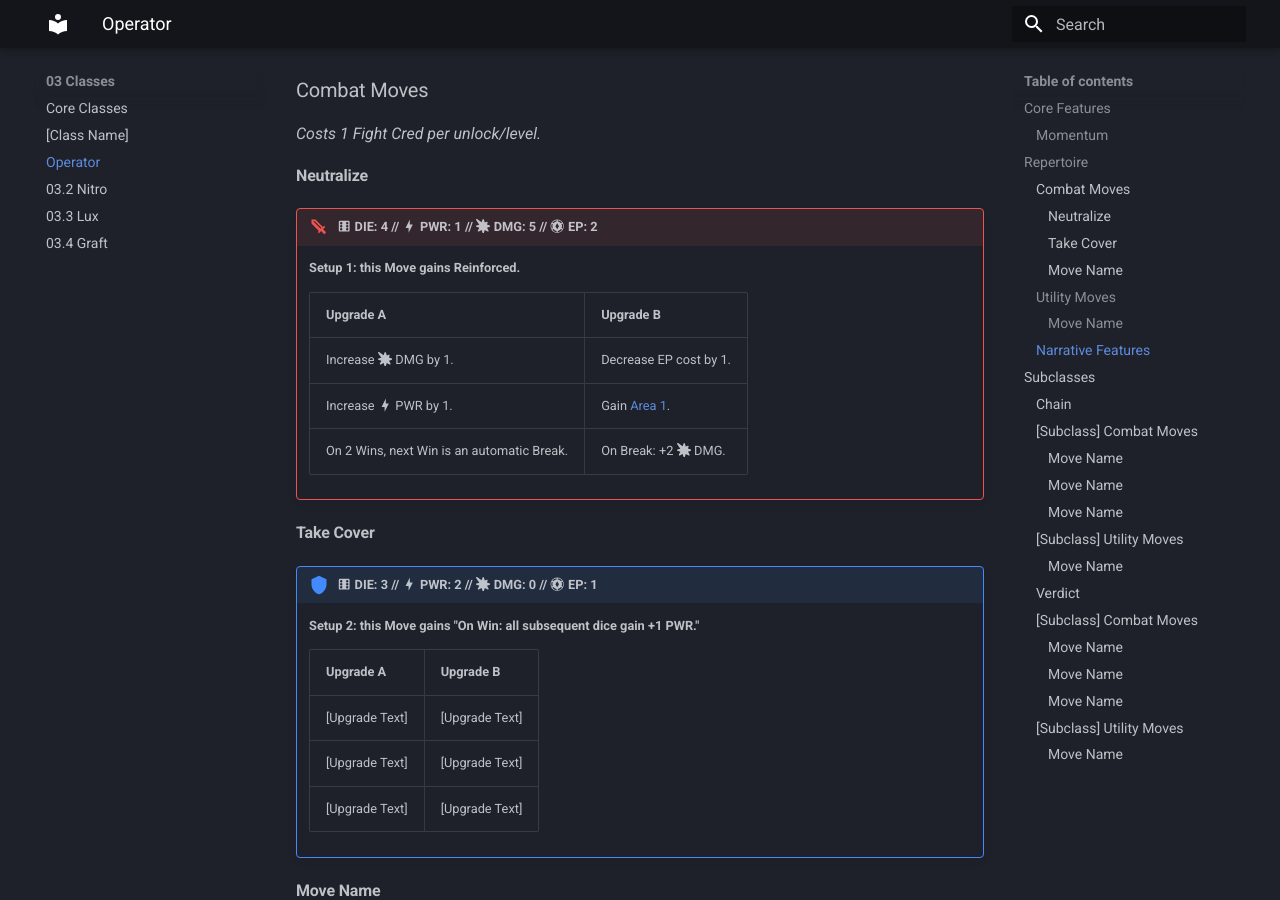
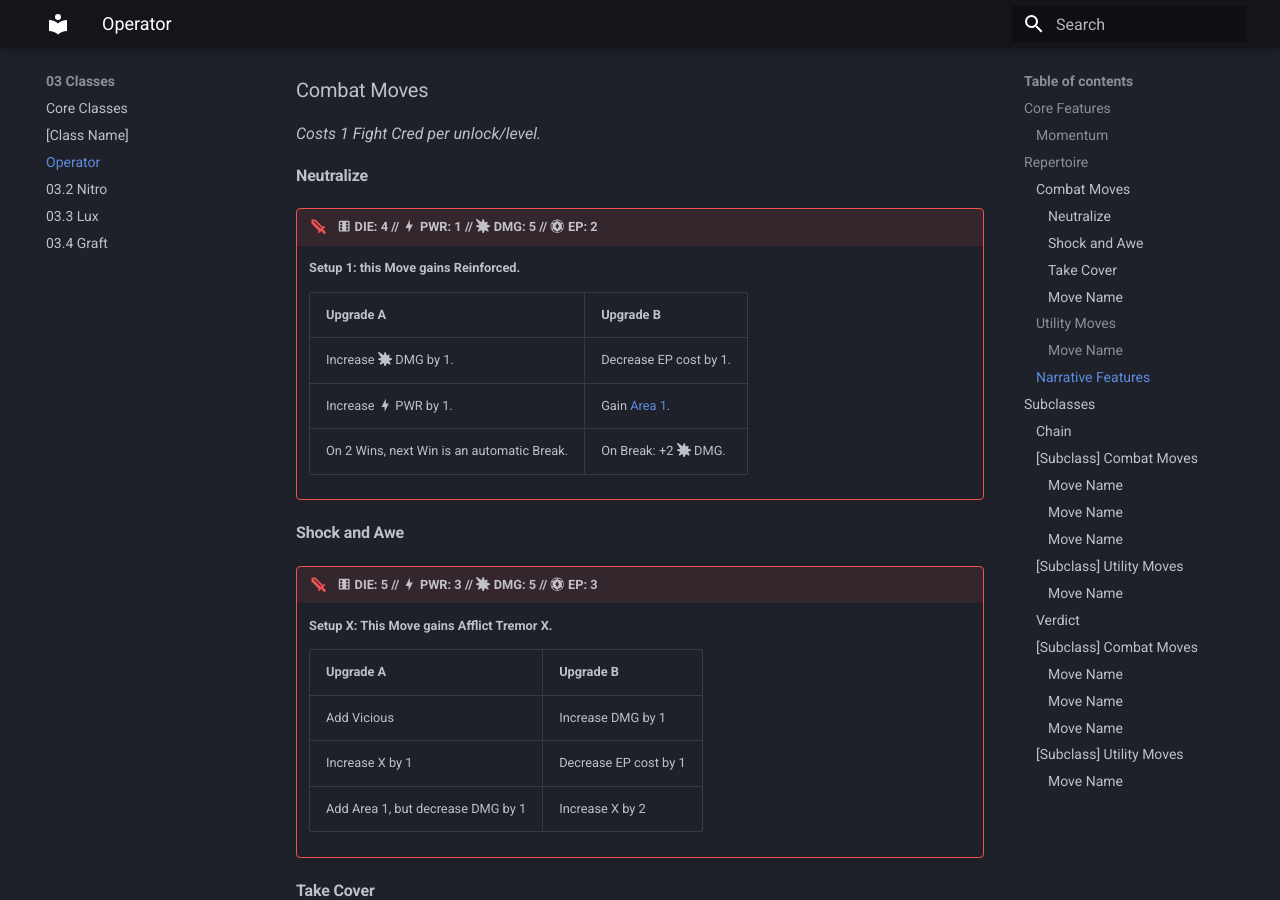
Before and after one commit to Bonfou/LimboRPG, an MkDocs documentation site: the page built from docs/03_Classes/03.1_Operator.md, in a window 1280 px wide and 900 px high, scrolled down 755 px. Built offline with MkDocs 1.6.1 and Material for MkDocs 9.7.7, drawn with Linux system fonts in a browser that asks for light colours.

Commit message:
improve formatting

```diff
--- a/docs/03_Classes/03.1_Operator.md
+++ b/docs/03_Classes/03.1_Operator.md
@@ -19,13 +19,23 @@ An Operator excels at weapon use, forgoing fancy powers for strict adherence to
     *Costs 1 Fight Cred per unlock/level.*
 	#### Neutralize
     !!! offensive ":material-dice-6: **DIE:** 4 // :material-lightning-bolt: **PWR**: 1 // :fontawesome-solid-burst: **DMG**: 5 // **:material-poker-chip: EP:** 2"
-        Setup 1: this Move gains Reinforced.
+        Setup 1: this Move gains **Reinforced**.
 
         | Upgrade A | Upgrade B |
         | :--- | :--- |
 		| Increase :fontawesome-solid-burst: DMG by 1. | Decrease EP cost by 1. |
 	    | Increase :material-lightning-bolt: PWR by 1. | Gain [Area 1](../04_Compendium/04.2_Keywords.md#area%20x). |
 	    | On 2 Wins, next Win is an automatic Break. | On Break: +2 :fontawesome-solid-burst: DMG. |
+
+	#### Shock and Awe
+    !!! offensive ":material-dice-6: **DIE:** 5 // :material-lightning-bolt: **PWR**: 3 // :fontawesome-solid-burst: **DMG**: 5 // **:material-poker-chip: EP:** 3"
+        Setup X: This Move gains **Afflict** Tremor X.
+
+        | Upgrade A | Upgrade B |
+        | :--- | :--- |
+        | Add Vicious | Increase DMG by 1 |
+        | Increase X by 1 | Decrease EP cost by 1 |
+        | Add Area 1, but decrease DMG by 1 | Increase X by 2 |
 
 	#### Take Cover
     !!! defensive ":material-dice-6: **DIE:** 3 // :material-lightning-bolt: **PWR:** 2 // :fontawesome-solid-burst: **DMG:** 0 // **:material-poker-chip: EP:** 1"
```
Also changed, not shown: docs/03_Classes/03.0_Template.md (+10 -0 lines).
